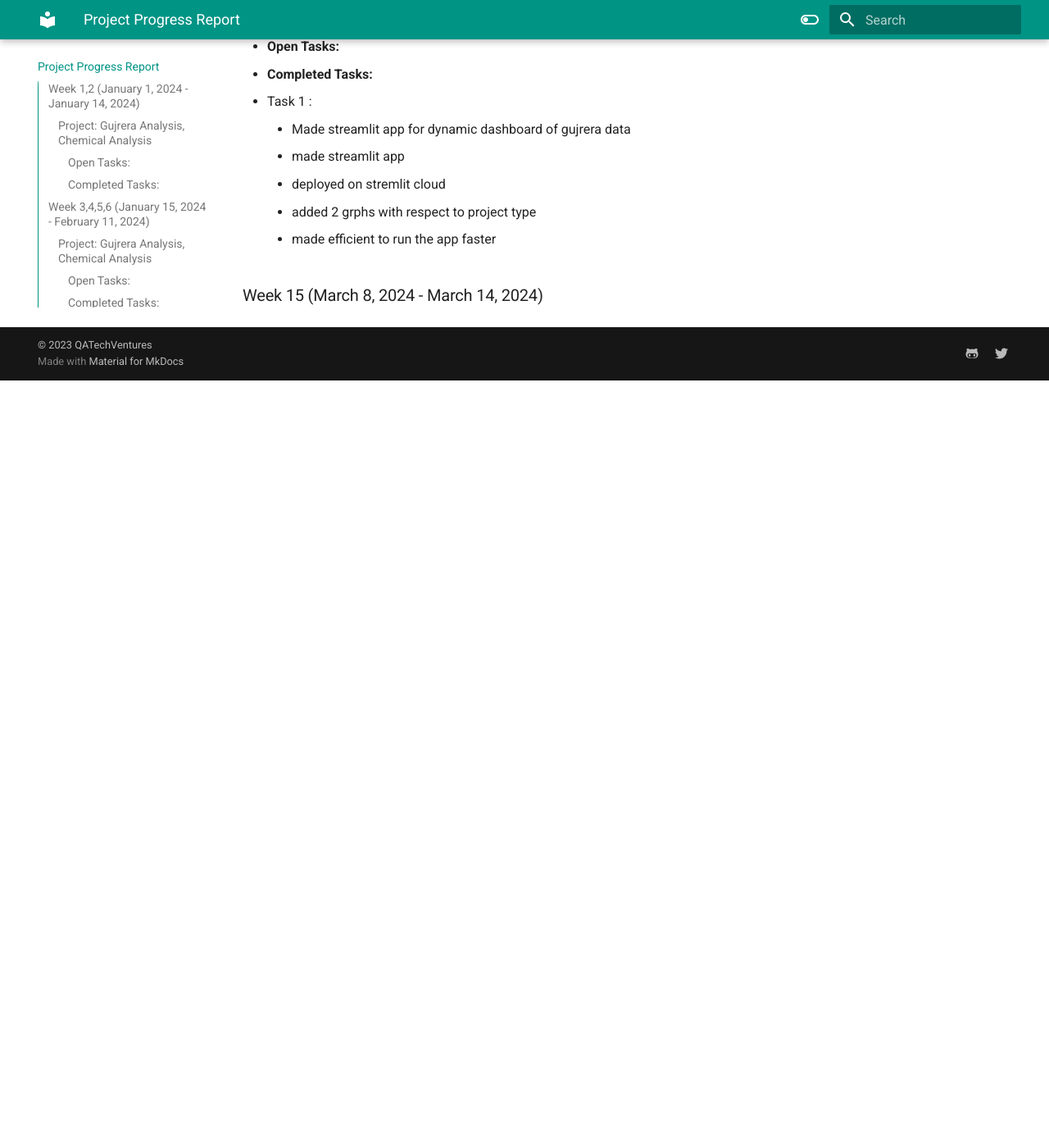
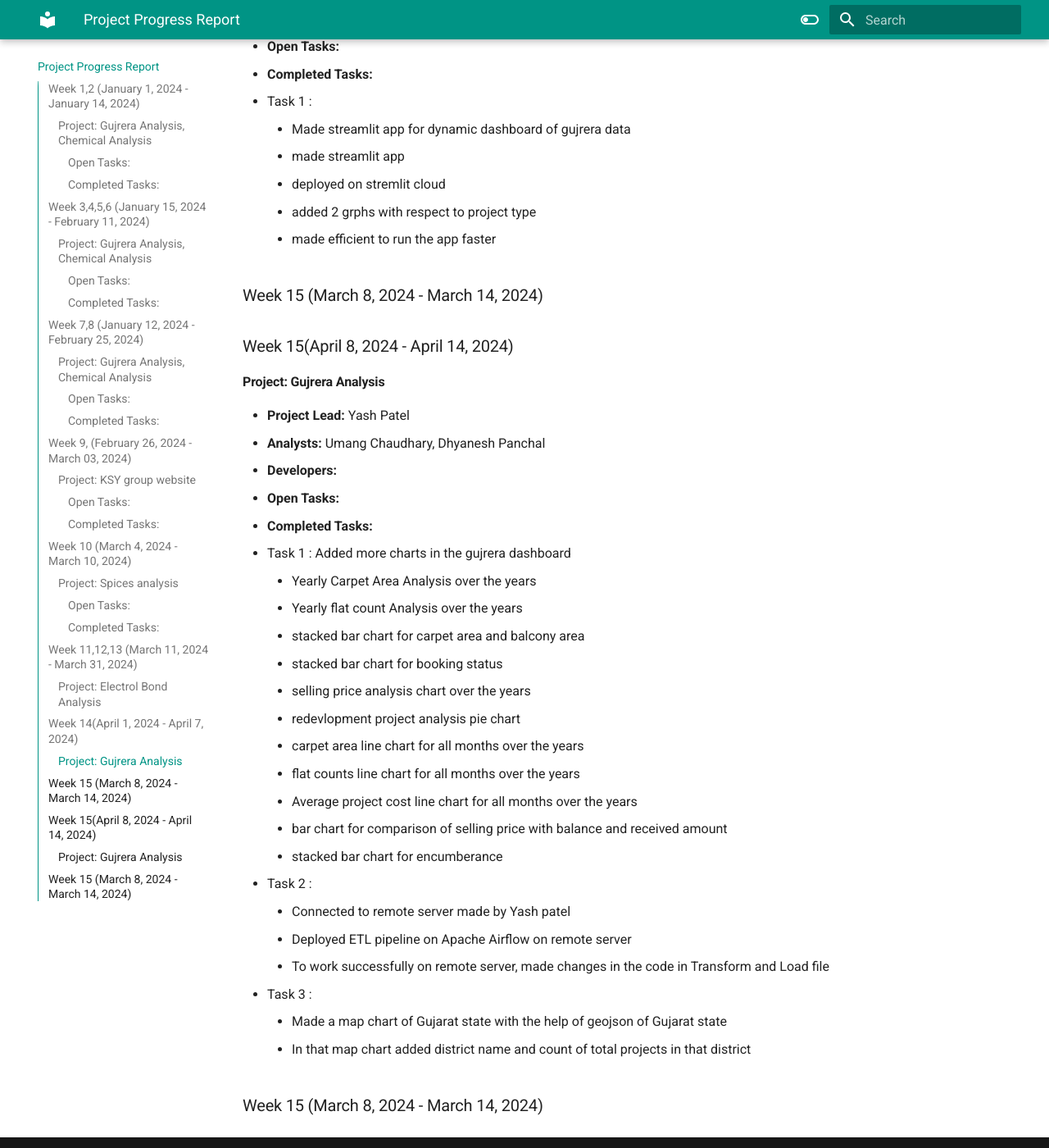
Before and after one commit to QAVentures/qaTechVentures-mkdoc-material, an MkDocs documentation site: the page built from docs/weekly tracker.md, in a window 1280 px wide and 1400 px high, scrolled down 2958 px. Shown: the whole window at 82% size. Built offline with MkDocs 1.6.1 and Material for MkDocs 9.7.7, drawn with Linux system fonts in a browser that asks for light colours; before the commit the page ends 3422 px from its top, so only the background shows below that.

Commit message:
updated weekly tracker file

```diff
--- a/docs/weekly tracker.md
+++ b/docs/weekly tracker.md
@@ -111,3 +111,42 @@
 
 
 ### Week 15 (March 8, 2024 - March 14, 2024)
+
+### Week 15(April 8, 2024 - April 14, 2024)
+
+#### Project: Gujrera Analysis
+
+- **Project Lead:** Yash Patel
+- **Analysts:** Umang Chaudhary, Dhyanesh Panchal
+- **Developers:**
+
+- **Open Tasks:**
+
+- **Completed Tasks:**
+  - Task 1 : Added more charts in the gujrera dashboard
+      -  Yearly Carpet Area Analysis over the years
+      -  Yearly flat count Analysis over the years
+      -  stacked bar chart for carpet area and balcony area
+      -  stacked bar chart for booking status
+      -  selling price analysis chart over the years
+      -  redevlopment project analysis pie chart
+      -  carpet area line chart for all months over the years
+      -  flat counts line chart for all months over the years
+      -  Average project cost line chart for all months over the years
+      -  bar chart for comparison of selling price with balance and received amount
+      -  stacked bar chart for encumberance
+
+
+  - Task 2 :
+      -  Connected to remote server made by Yash patel
+      -  Deployed ETL pipeline on Apache Airflow on remote server
+      -  To work successfully on remote server, made changes in the code in Transform and Load file
+
+  - Task 3 :
+      - Made a map chart of Gujarat state with the help of geojson of Gujarat state
+      - In that map chart added district name and count of total projects in that district
+
+
+
+
+### Week 15 (March 8, 2024 - March 14, 2024)
```
